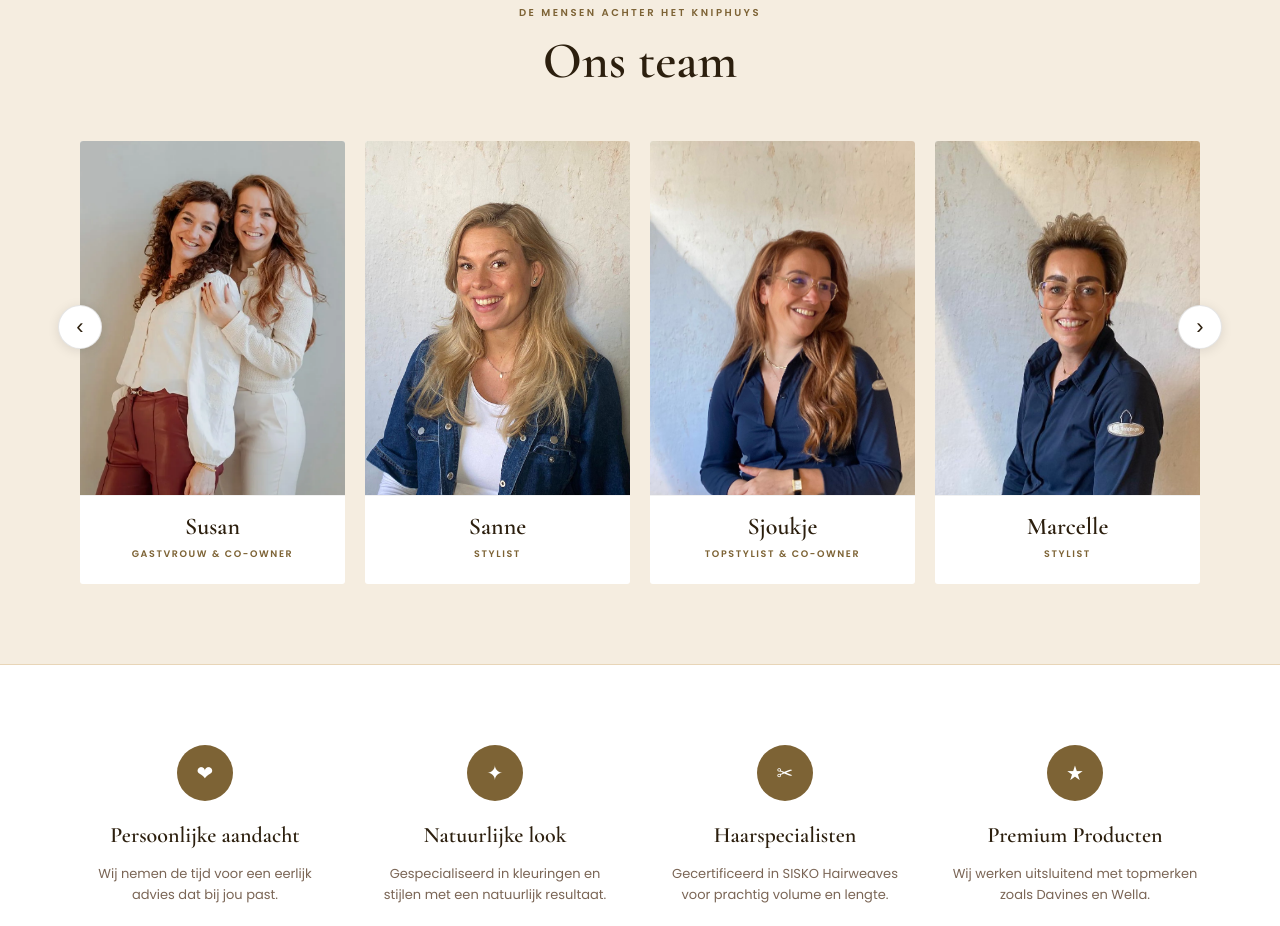
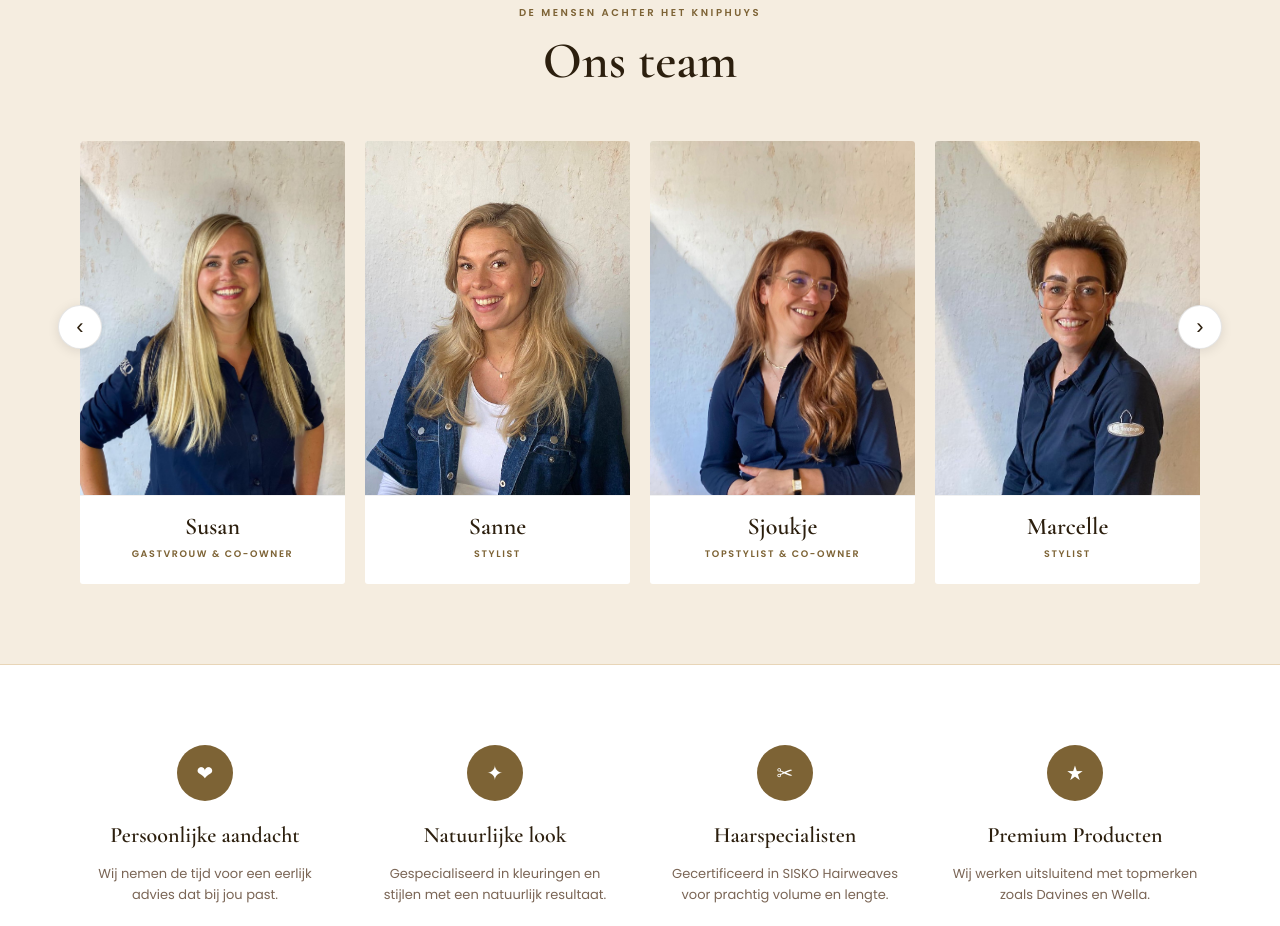
Before and after one commit to ForwardX-Webdesign/kniphuys, an Eleventy site: page src/pages/index.njk in a window 1280 px wide. Shown: the part 3000-3926 px from the top of the page. Built offline with nearby package versions, Linux system fonts and the light colour scheme; Eleventy itself is replaced by a stand-in of ours; files that its build step writes are made by us from their sources.

Commit message:
Add Sharon to team, update Susan photo + bio

```diff
--- a/src/assets/js/main.js
+++ b/src/assets/js/main.js
@@ -3,9 +3,9 @@ const teamData = {
   susan: {
     name: 'Susan',
     role: 'Gastvrouw & Co-Owner',
-    img: '/assets/images/susan.webp',
-    bio: 'Susan is het hart van de salon. Met meer dan 15 jaar ervaring is zij gespecialiseerd in kleurbehandelingen en SISKO Hairweaves. Haar scherpe oog voor detail en persoonlijke benadering maken haar tot een gewaardeerde topstylist.',
-    tags: ['Kleur & Highlights', 'SISKO Hairweaves', 'Bruidskapsels', 'Adviesgesprekken']
+    img: '/assets/images/PHOTO-2026-05-29-17-04-03.jpg',
+    bio: 'Susan is samen met haar zus Sjoukje oprichtster van Het Kniphuys en SISKO Hair. Ze is het gastvrije gezicht van de salons en een vaste vraagbaak bij collega\'s. Met haar passie voor mooi en gezond haar geeft ze de klanten van de salons op maat gemaakt advies over kleuring, verzorging en SISKO hairweaves.',
+    tags: ['Kleur & Highlights', 'SISKO Hairweaves', 'Advies op maat', 'Gastvrouw']
   },
   sanne: {
     name: 'Sanne',
@@ -41,6 +41,13 @@ const teamData = {
     img: '/assets/images/Maddy.jpeg',
     bio: 'Met haar talent en vrolijke energie is Maddy één van de hairweave specialistes bij Het Kniphuys en SISKO Hair. Ze weet iedereen blij te maken met prachtig, gezond en vol haar. Niet voor niets noemen haar collega\'s haar het zonnestraaltje, en die zon zoekt ze in haar vrije tijd het liefst op in Spanje.',
     tags: ['SISKO Hairweaves', 'Haarvolume', 'Lang Haar', 'Styling']
+  },
+  sharon: {
+    name: 'Sharon',
+    role: 'Stylist',
+    img: '/assets/images/PHOTO-2026-05-29-19-00-25.jpg',
+    bio: 'Sharon werkt één dag per week bij Het Kniphuys en runt daarnaast haar eigen kinderopvangbedrijf. Met haar warme, zorgzame karakter en gezelligheid stelt ze klanten graag op hun gemak tijdens een kleur- of knipbehandeling.',
+    tags: ['Knippen', 'Kleurbehandeling', 'Damesbehandelingen']
   }
 };
 
--- a/src/pages/index.njk
+++ b/src/pages/index.njk
@@ -120,7 +120,7 @@ permalink: /
     <button class="team__nav team__nav--prev" onclick="teamCarouselNav(-1)" aria-label="Vorige">&#8249;</button>
     <div class="team__grid" id="team-carousel">
       <div class="team-card" onclick="openTeamModal('susan')">
-        <div class="team-card__img-wrap"><img class="team-card__img team-card__img--susan" src="/assets/images/susan.webp" alt="Susan" /></div>
+        <div class="team-card__img-wrap"><img class="team-card__img" src="/assets/images/PHOTO-2026-05-29-17-04-03.jpg" alt="Susan" /></div>
         <div class="team-card__body">
           <p class="team-card__name">Susan</p>
           <p class="team-card__role">Gastvrouw &amp; Co-Owner</p>
@@ -159,6 +159,13 @@ permalink: /
         <div class="team-card__body">
           <p class="team-card__name">Maddy</p>
           <p class="team-card__role">SISKO Specialist</p>
+        </div>
+      </div>
+      <div class="team-card" onclick="openTeamModal('sharon')">
+        <div class="team-card__img-wrap"><img class="team-card__img" src="/assets/images/PHOTO-2026-05-29-19-00-25.jpg" alt="Sharon" /></div>
+        <div class="team-card__body">
+          <p class="team-card__name">Sharon</p>
+          <p class="team-card__role">Stylist</p>
         </div>
       </div>
     </div>
```
Also changed, not shown: src/assets/images/PHOTO-2026-05-29-17-04-03.jpg (added), src/assets/images/PHOTO-2026-05-29-19-00-25.jpg (added), src/assets/images/sisko-hairwaves-desktop.jpeg (added).
